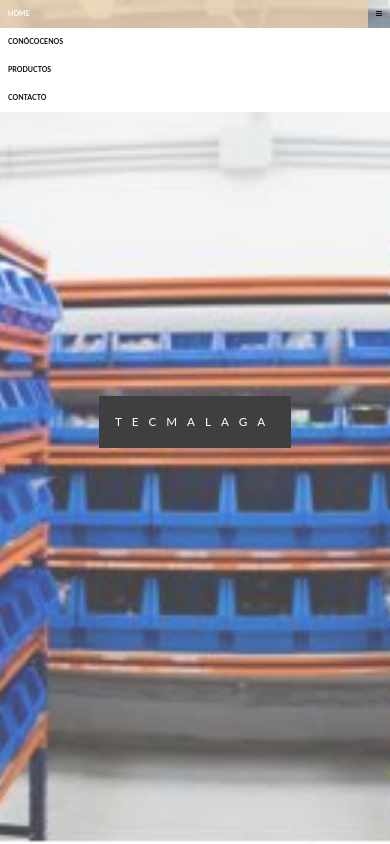
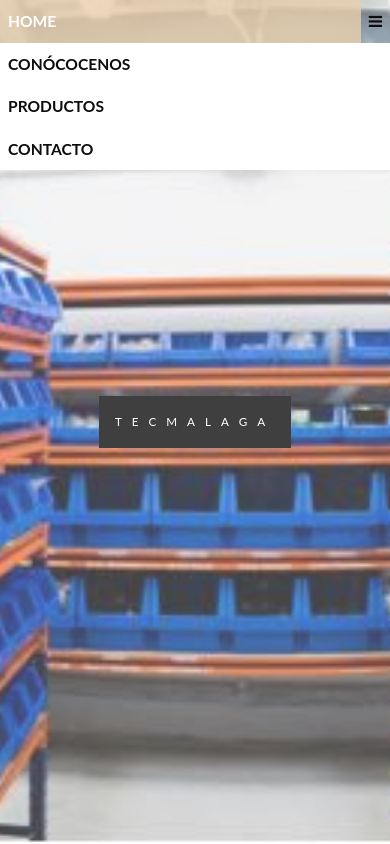
Before and after one commit to Antoniojesusv/tecmalaga-sl, a website: page src/index.html in a window 390 px wide. Both pictures are taken after a click on the item 378 px from the left and 13 px from the top of the page. Shown: the top 844 px of the page. Drawn offline with nearby package versions, Linux system fonts and the light colour scheme; files whose address does not match are found by name.

Commit message:
top bar and top bar for mobiles finished with animations and mediquery configured to auto adjust the font in different sizes

```diff
--- a/src/index.html
+++ b/src/index.html
@@ -13,7 +13,7 @@
 
 <body class="body">
     <header class="header">
-        <nav class="top-nav hide-in-movil-only show-in-elsewhere">
+        <nav class="top-nav hide-in-movil-only show-in-elsewhere" id="topNav">
             <ul class="row-flex">
                 <li class="col-xs-1 col-sm-1 col-md-1 col-lg-1">
                     <a href="#home">HOME</a>
@@ -31,7 +31,7 @@
                 </li>
             </ul>
         </nav>
-        <nav class="top-nav top-nav-mobile show-in-movil-only hide-in-elsewhere">
+        <nav class="top-nav top-nav-mobile show-in-movil-only hide-in-elsewhere font-resize" id="topNavMobile">
             <ul class="row-flex">
                 <li class="row-flex col-xs-10">
                     <a href="#home">HOME</a>
@@ -47,8 +47,8 @@
                         <a href="#contacto">CONTACTO</a>
                     </li>
                 </div>
-                <li class="col-xs-0 col-sm-4 col-md-6 col-lg-9">
-                    <a href="javascript:void(0);" class="icon" id="linkIconBar">
+                <li class="col-xs-0 col-sm-4 col-md-6 col-lg-9" id="linkIconBar">
+                    <a href="javascript:void(0);" class="icon">
                         <i class="fa fa-bars"></i>
                     </a>
                 </li>
@@ -105,9 +105,11 @@
 </body>
 <script>
     const iconBars = window.document.getElementById('linkIconBar');
+    const dropdownContent = document.getElementById('dropdownContent');
+    const topNav = document.getElementById('topNav');
+    const topNavMobile = document.getElementById('topNavMobile');
 
     iconBars.addEventListener('click', () => {
-        const dropdownContent = document.getElementById('dropdownContent');
         dropdownContent.className === "row-flex flex-direction-column dropdown-visible" ? noVisibleDropDown(dropdownContent) :
             visibleDropDown(dropdownContent);
     });
@@ -117,17 +119,21 @@
         dropdownContent.classList.add("dropdown-no-visible");
     }
 
-    const visibleDropDown = function (myTopnav) {
-        myTopnav.classList.remove("dropdown-no-visible");
-        myTopnav.classList.add("dropdown-visible");
+    const visibleDropDown = function (dropdownContent) {
+        dropdownContent.classList.remove("dropdown-no-visible");
+        dropdownContent.classList.add("dropdown-visible");
     }
 
     window.onscroll = function() {
         if(document.documentElement.scrollTop > 100){
-            console.log('soy menor');
+            topNav.className = "top-nav hide-in-movil-only show-in-elsewhere appear-sand-changes-color";
+            topNavMobile.className = "top-nav top-nav-mobile show-in-movil-only hide-in-elsewhere font-resize appear-sand-changes-color";
+            return
         }
 
-        console.log('soy mayor');
+        topNav.className = "top-nav hide-in-movil-only show-in-elsewhere";
+        topNavMobile.className = "top-nav top-nav-mobile show-in-movil-only hide-in-elsewhere font-resize";
+
     }
 
     const activateAnimationTopDown = function() {
--- a/src/styles/06-components/_top-nav-mobile.scss
+++ b/src/styles/06-components/_top-nav-mobile.scss
@@ -20,3 +20,9 @@
         }
     }
 }
+
+@media screen and (min-width: 0px) and (max-width: 768px) {
+   .font-resize{
+       font-size: 4vmin;
+   }
+};
--- a/src/styles/06-components/_top-nav.scss
+++ b/src/styles/06-components/_top-nav.scss
@@ -22,3 +22,10 @@
         }
     }
 }
+
+.top-nav.appear-sand-changes-color {
+    animation: appearSandChangesColor;
+    animation-duration: 0.4s;
+    animation-fill-mode: forwards;
+    position: relative;
+}
--- /dev/null
+++ b/src/styles/07-utilities/_top-nav.scss
@@ -0,0 +1,13 @@
+@keyframes appearSandChangesColor {
+    0% {
+        top: -300px;
+        opacity:0;
+        background-color: transparent;
+    }
+    100% {
+        background-color: white;
+        top: 0;
+        bottom: 0%;
+        opacity:1
+    }
+}
--- a/src/styles/_app.scss
+++ b/src/styles/_app.scss
@@ -21,6 +21,10 @@
 
 /*06-components*/
 
+@import './06-components/_top-nav.scss';
 @import './06-components/_top-nav-mobile.scss';
-@import './06-components/_top-nav.scss';
 @import './06-components/_section-1.scss';
+
+/*07-utilities*/
+
+@import './07-utilities/_top-nav.scss';
```
Also changed, not shown: src/styles/tecMalaga.css, 1 other file.
